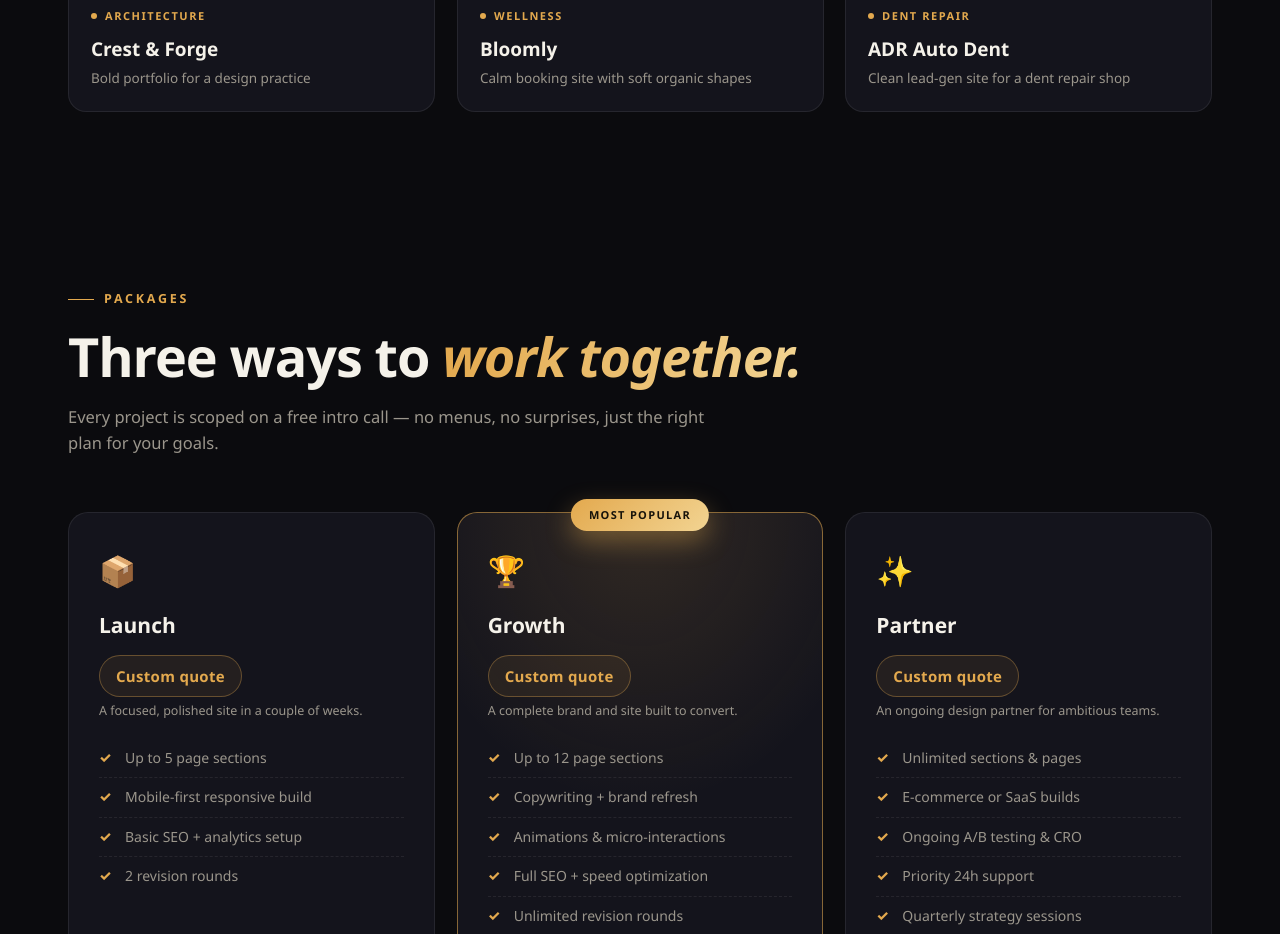
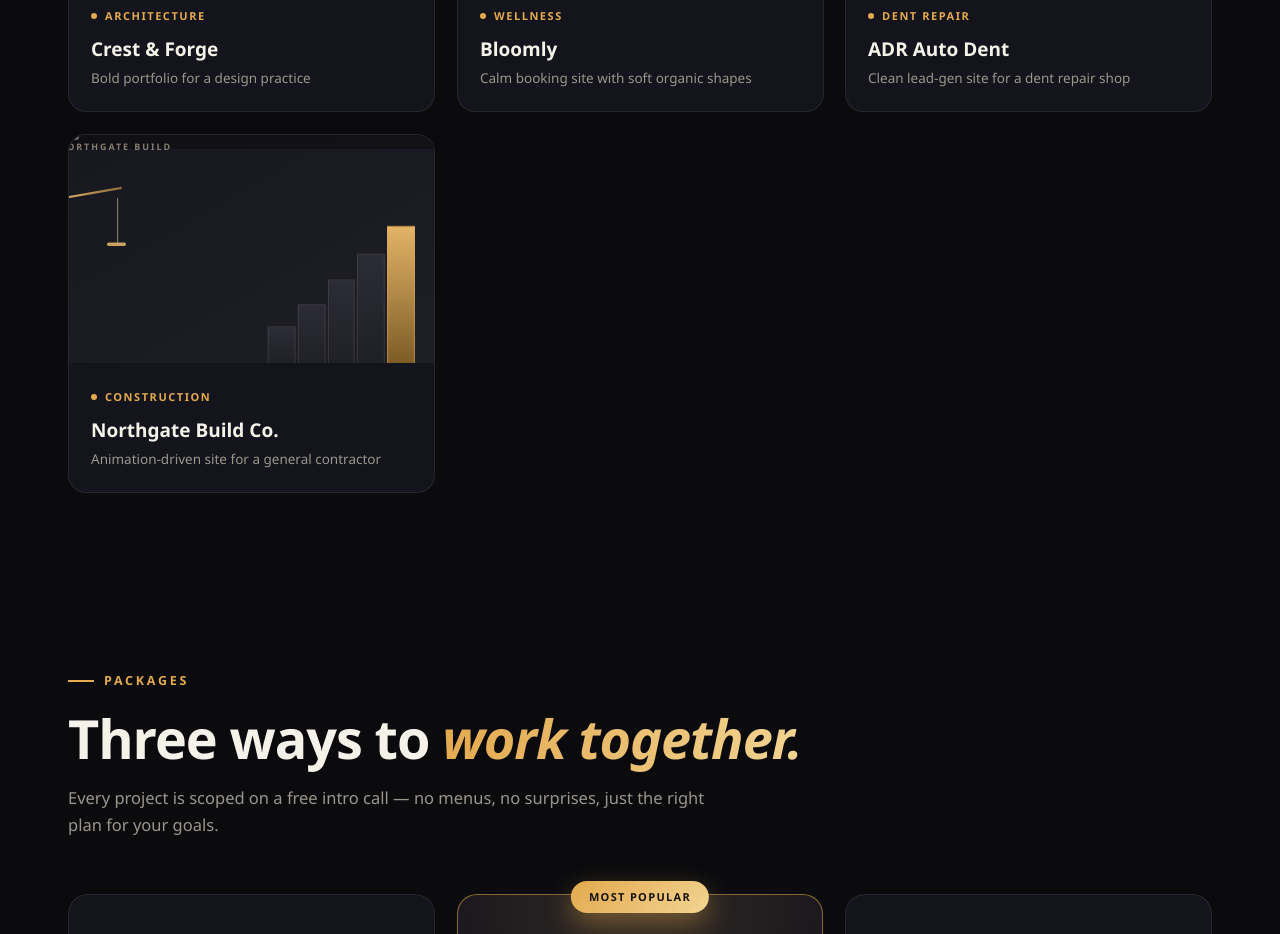
Before and after one commit to SaadWebsites/linkup, a plain HTML site: page index.html in a window 1280 px wide. Shown: the part 2291-3225 px from the top of the page. Drawn offline with Linux system fonts and the light colour scheme; animation ran at ten frames a second.

Commit message:
work: add Northgate Build Co. construction site to work grid

```diff
--- a/index.html
+++ b/index.html
@@ -324,6 +324,16 @@ h2.sec-title em { font-style: italic; font-weight: 600; background: linear-gradi
 .mini .adr-lines { position: absolute; left: 18px; right: 18px; bottom: 12px; display: flex; flex-direction: column; gap: 5px; }
 .mini .adr-lines span { height: 4px; border-radius: 3px; background: rgba(212,198,178,.4); }
 .mini .adr-lines span.w { width: 55%; background: var(--ma); }
+/* construction mockup */
+.mini .con { position: absolute; inset: 0; }
+.mini .con-bldg { position: absolute; right: 8%; bottom: 10px; width: 36%; height: 62%; display: flex; align-items: flex-end; gap: 2px; }
+.mini .con-bldg b { flex: 1; background: linear-gradient(180deg, #2c2c36, #1f1f27); border: 1px solid rgba(212,198,178,.12); }
+.mini .con-bldg b.f { background: linear-gradient(180deg, #e3b368, #7a5a24); border-color: rgba(227,179,104,.45); }
+.mini .con-crane { position: absolute; left: 14px; bottom: 10px; width: 2px; height: 66%; background: linear-gradient(180deg, #e3b368, #8a6d3b); }
+.mini .con-crane i { position: absolute; left: 2px; top: -2px; width: 58px; height: 2px; background: linear-gradient(90deg, #e3b368, #8a6d3b); transform-origin: left center; transform: rotate(-10deg); }
+.mini .con-crane em { position: absolute; left: 55px; top: -2px; width: 1px; height: 42px; background: rgba(212,198,178,.55); }
+.mini .con-crane .hook { position: absolute; left: 46px; top: 38px; width: 17px; height: 3px; border-radius: 2px; background: #c9a35e; }
+.mini .con-tag { position: absolute; left: 16px; top: 14px; font-size: 8px; font-weight: 800; letter-spacing: .22em; color: rgba(212,198,178,.6); }
 /* unified card mockups — one palette across the work grid */
 .work-card .mini { background: linear-gradient(150deg, #17171e, #1e1e27); --ms: rgba(220,205,178,.38); --ma: #c9a35e; --mp: #24242d; }
 .work-card .mini .dashbars em { background: linear-gradient(180deg, #e3b368, #7a5a24); }
@@ -840,6 +850,25 @@ h2.sec-title em { font-style: italic; font-weight: 600; background: linear-gradi
         </div></div>
         <div class="glare"></div>
         <div class="meta"><span class="tag">Dent repair</span><h3>ADR Auto Dent</h3><p>Clean lead-gen site for a dent repair shop</p></div>
+        <span class="zopen">&#8599;</span>
+      </a>
+
+      <a class="work-card reveal" style="animation-delay:.54s" data-demo="construction" href="https://saadwebsites.github.io/construction-master-template/">
+        <span class="znum">10</span>
+        <div class="shot"><div class="inner">
+          <div class="mini p1">
+            <div class="chrome"><i></i><i></i><i></i></div>
+            <div class="con">
+              <div class="con-bldg">
+                <b style="height:26%"></b><b style="height:40%"></b><b style="height:56%"></b><b style="height:72%"></b><b class="f" style="height:90%"></b>
+              </div>
+              <div class="con-crane"><i></i><em></em><span class="hook"></span></div>
+              <div class="con-tag">NORTHGATE BUILD</div>
+            </div>
+          </div>
+        </div></div>
+        <div class="glare"></div>
+        <div class="meta"><span class="tag">Construction</span><h3>Northgate Build Co.</h3><p>Animation-driven site for a general contractor</p></div>
         <span class="zopen">&#8599;</span>
       </a>
     </div>
@@ -1476,7 +1505,8 @@ h2.sec-title em { font-style: italic; font-weight: 600; background: linear-gradi
     { key: 'thread-and-co', name: 'Thread & Co.', tag: 'E-commerce', path: 'thread-and-co/', pal: 'p6' },
     { key: 'crest-and-forge', name: 'Crest & Forge', tag: 'Architecture', path: 'crest-and-forge/', pal: 'p7' },
     { key: 'bloomly', name: 'Bloomly', tag: 'Wellness', path: 'bloomly/', pal: 'p8' },
-    { key: 'auto-dent-repair', name: 'ADR Auto Dent', tag: 'Dent repair', path: 'auto-dent-repair/', pal: 'p1' }
+    { key: 'auto-dent-repair', name: 'ADR Auto Dent', tag: 'Dent repair', path: 'auto-dent-repair/', pal: 'p1' },
+    { key: 'construction', name: 'Northgate Build Co.', tag: 'Construction', path: 'construction-master-template/', pal: 'p1' }
   ];
   var BASE = location.hostname === 'localhost' || location.hostname === '127.0.0.1' ? 'http://localhost:5181/' : 'https://saadwebsites.github.io/';
   for (var di = 0; di < DEMOS.length; di++) DEMOS[di].url = BASE + DEMOS[di].path;
```
